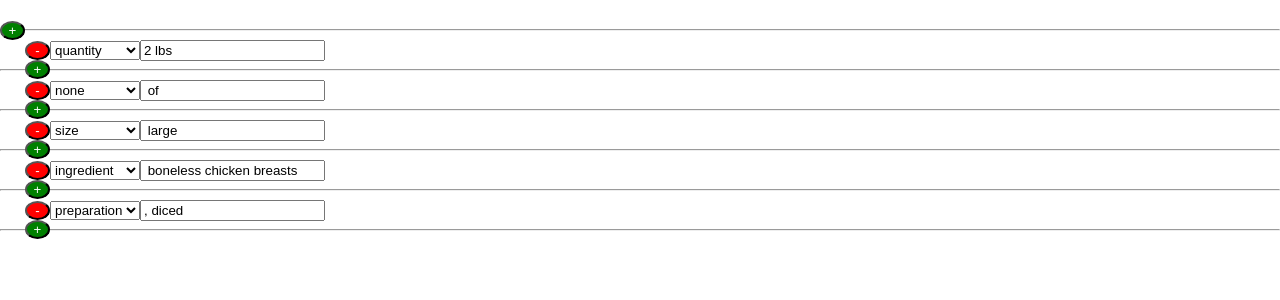
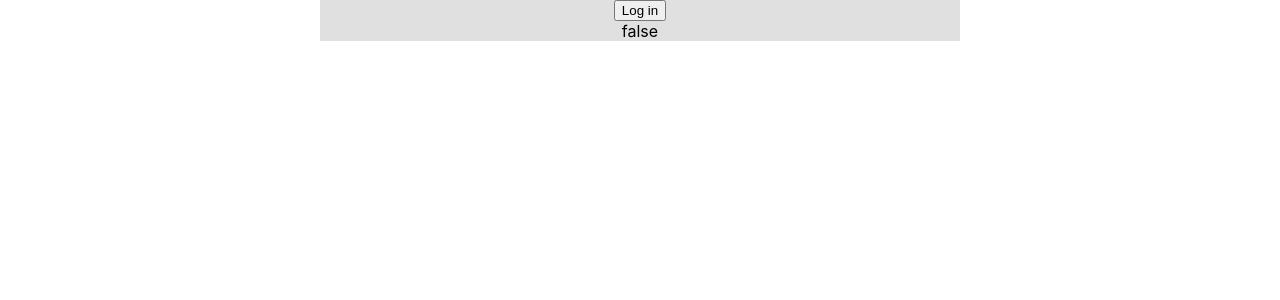
Before and after one commit to ADFav/a-meal-a-plan, a React (Create React App) app: page / in a window 1280 px wide. Shown: the top 300 px of the page. Built offline with nearby package versions, Linux system fonts and the light colour scheme.

Commit message:
Experimented with contexts

```diff
--- a/src/App.jsx
+++ b/src/App.jsx
@@ -1,11 +1,46 @@
+import React from "react";
 import "./App.css";
-import AuthTest from "./Components/authTest";
-import IngredientEditor from "./Components/IngredientEditor";
+import LogIn from "./Components/Login";
+import mockAuth from "./MockServices/mockAuth";
 
-const ingredient = require("./mockdata/ingredient.json");
+// const ingredient = require("./mockdata/ingredient.json");
+const AuthService = React.createContext(mockAuth);
 
 function App() {
-  return <IngredientEditor breakdown={ingredient.breakdown} />;
+  // console.log(mockAuth);
+  return (
+    <div>
+      {/* <AuthService.Provider value={mockAuth}>
+        <AuthService.Consumer>
+          {({ authState }) => <span>{authState.loggedIn.toString()}</span>}
+        </AuthService.Consumer>
+        <AuthService.Consumer>
+          {(service) => <LoginButton {...service} />}
+        </AuthService.Consumer>
+      </AuthService.Provider> */}
+      <LoginButton />
+      <TestSpan />
+    </div>
+  );
 }
 
 export default App;
+
+function LoginButton() {
+  const context = React.useContext(AuthService);
+
+  const clickHandler = () => {
+    console.log(context.getAuthState());
+    context.authState.loggedIn = true;
+    context.login();
+    console.log(context.getAuthState());
+  };
+  return <button onClick={clickHandler}>Log in</button>;
+}
+
+function TestSpan(props) {
+  const { authState } = React.useContext(AuthService);
+  const { loggedIn } = authState;
+  console.log(authState);
+  return <span>{loggedIn.toString()}</span>;
+}
--- /dev/null
+++ b/src/Components/Login.css
@@ -0,0 +1,7 @@
+div {
+    display: grid;
+    max-width: 50vw;
+    margin: auto;
+    text-align: center;
+    background-color: #e0e0e0;
+}
--- a/src/Components/Login.jsx
+++ b/src/Components/Login.jsx
@@ -1,4 +1,6 @@
 import React, { Component } from "react";
+import { login, getAuthState } from "../Services/AuthService";
+import "./Login.css";
 
 export default class LogIn extends Component {
   constructor(props) {
@@ -6,7 +8,30 @@ export default class LogIn extends Component {
     this.state = {};
   }
 
+  loginClickHandler() {}
+
+  setStateValue({ target: { name, value } }) {
+    const stateSetter = () => ({ [name]: value });
+    this.setState(stateSetter);
+  }
+
   render() {
-    return <div></div>;
+    return (
+      <div>
+        <span>Username</span>
+        <input
+          type="email"
+          name="username"
+          onChange={(e) => this.setStateValue(e)}
+        />
+        <span>Password</span>
+        <input
+          type="password"
+          name="password"
+          onChange={(e) => this.setStateValue(e)}
+        />
+        <button onClick={() => this.loginClickHandler()}>Log in</button>
+      </div>
+    );
   }
 }
--- a/src/MockServices/mockAuth.js
+++ b/src/MockServices/mockAuth.js
@@ -24,9 +24,11 @@ export function getAuthState() {
     return { loggedIn, userData };
 }
 
+export const authState = { loggedIn, userData };
+
 export function getUserData() {
     return userData;
 }
 
-const mockAuth = { login, logout, getAuthState, getUserData };
+const mockAuth = { login, logout, getAuthState, authState, getUserData };
 export default mockAuth;
```
